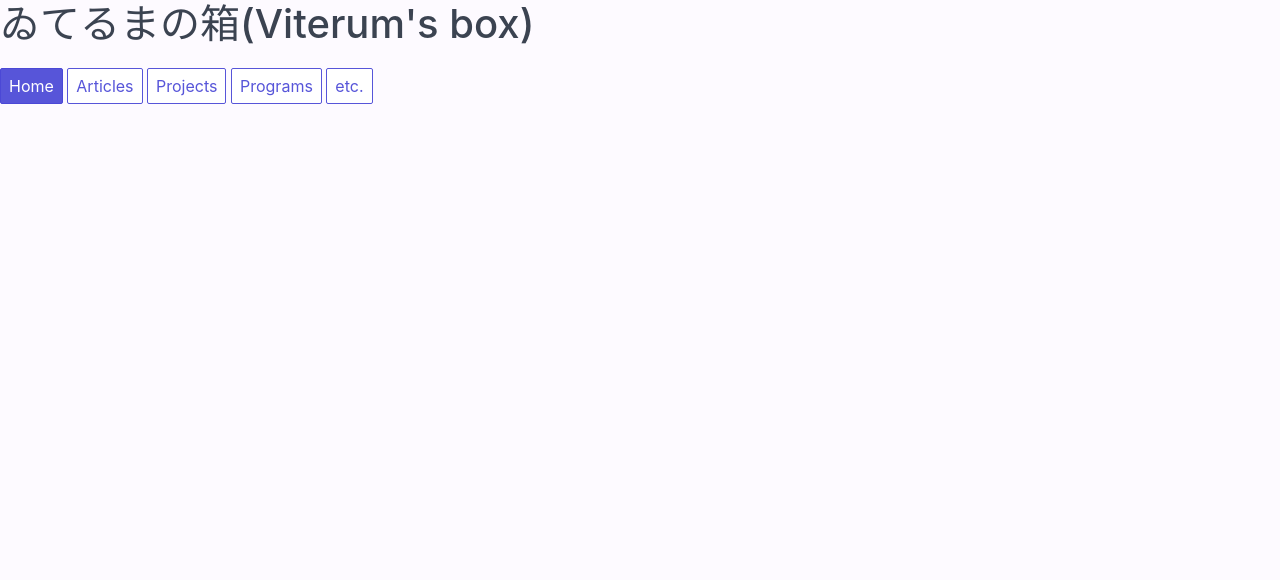
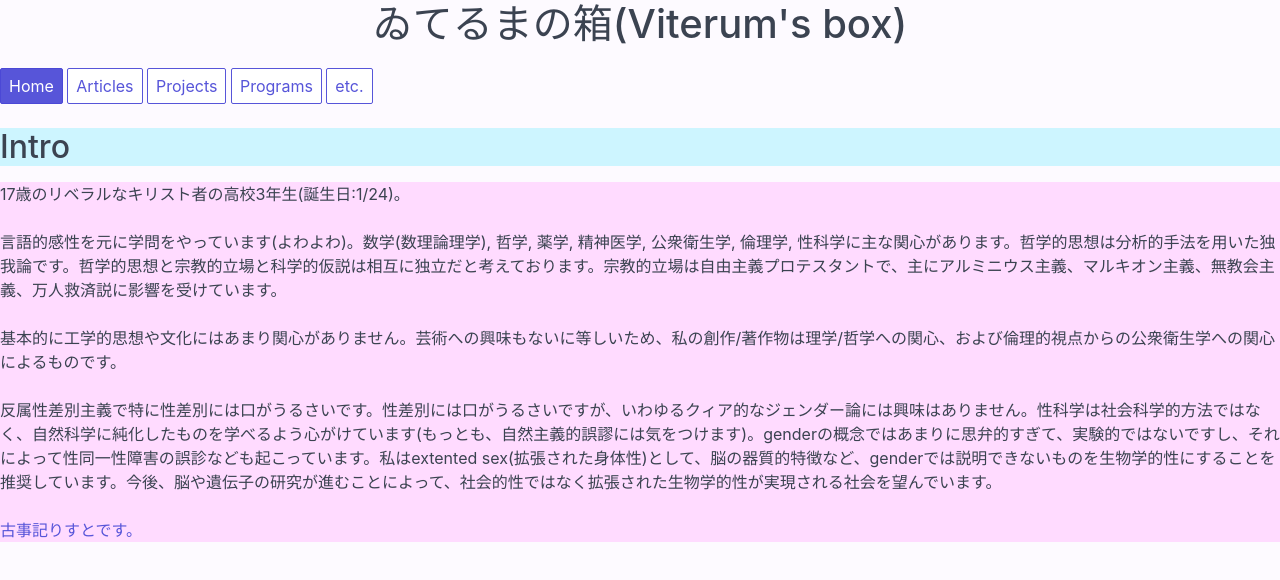
Before and after one commit to anosatsuk124/pages, a plain HTML site: page index.html in a window 1280 px wide. Drawn offline with nearby package versions, Linux system fonts and the light colour scheme.

Commit message:
template

```diff
--- a/index.css
+++ b/index.css
@@ -3,3 +3,15 @@ body{
 font-family: -apple-system, system-ui, BlinkMacSystemFont, "Segoe UI", Roboto, "Hiragino Sans", "Hiragino Kaku Gothic Pro", "Yu Gothic", YuGothic, Meiryo, "Helvetica Neue", sans-serif;
 background-color: #fdfaff;
 }
+
+h1{
+    text-align: center;
+}
+
+.subtitle{
+    background-color: #cdf5ff;
+}
+
+.viterumscolor{
+    background-color: #ffdbff;
+}
--- a/index.html
+++ b/index.html
@@ -16,7 +16,16 @@
         <button class="btn">Projects</button>
         <button class="btn">Programs</button>
         <button class="btn">etc.</button>
+
         <p></p>
+        <h2 class="subtitle">Intro</h2>
+        <div class="viterumscolor">
+            <p>17歳のリベラルなキリスト者の高校3年生(誕生日:1/24)。</p>
+            <p>言語的感性を元に学問をやっています(よわよわ)。数学(数理論理学), 哲学, 薬学, 精神医学, 公衆衛生学, 倫理学, 性科学に主な関心があります。哲学的思想は分析的手法を用いた独我論です。哲学的思想と宗教的立場と科学的仮説は相互に独立だと考えております。宗教的立場は自由主義プロテスタントで、主にアルミニウス主義、マルキオン主義、無教会主義、万人救済説に影響を受けています。</p>
+            <p>基本的に工学的思想や文化にはあまり関心がありません。芸術への興味もないに等しいため、私の創作/著作物は理学/哲学への関心、および倫理的視点からの公衆衛生学への関心によるものです。</p>
+            <p>反属性差別主義で特に性差別には口がうるさいです。性差別には口がうるさいですが、いわゆるクィア的なジェンダー論には興味はありません。性科学は社会科学的方法ではなく、自然科学に純化したものを学べるよう心がけています(もっとも、自然主義的誤謬には気をつけます)。genderの概念ではあまりに思弁的すぎて、実験的ではないですし、それによって性同一性障害の誤診なども起こっています。私はextented sex(拡張された身体性)として、脳の器質的特徴など、genderでは説明できないものを生物学的性にすることを推奨しています。今後、脳や遺伝子の研究が進むことによって、社会的性ではなく拡張された生物学的性が実現される社会を望んでいます。</p>
+            <a href="https://www.amazon.co.jp/hz/wishlist/ls/1CUJH4CU249SD?ref_=wl_share">古事記りすとです。</a>
+        </div>
 
     </body>
 </html>
```
